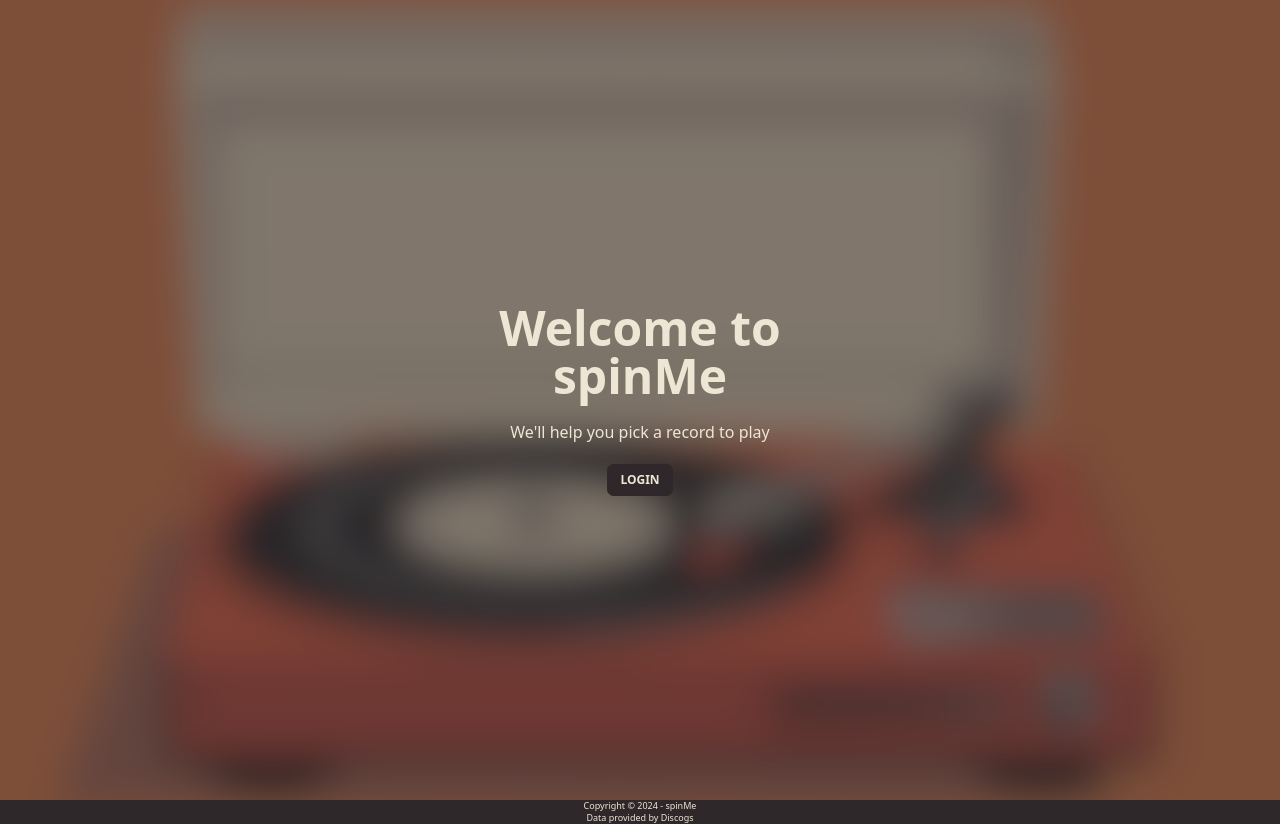
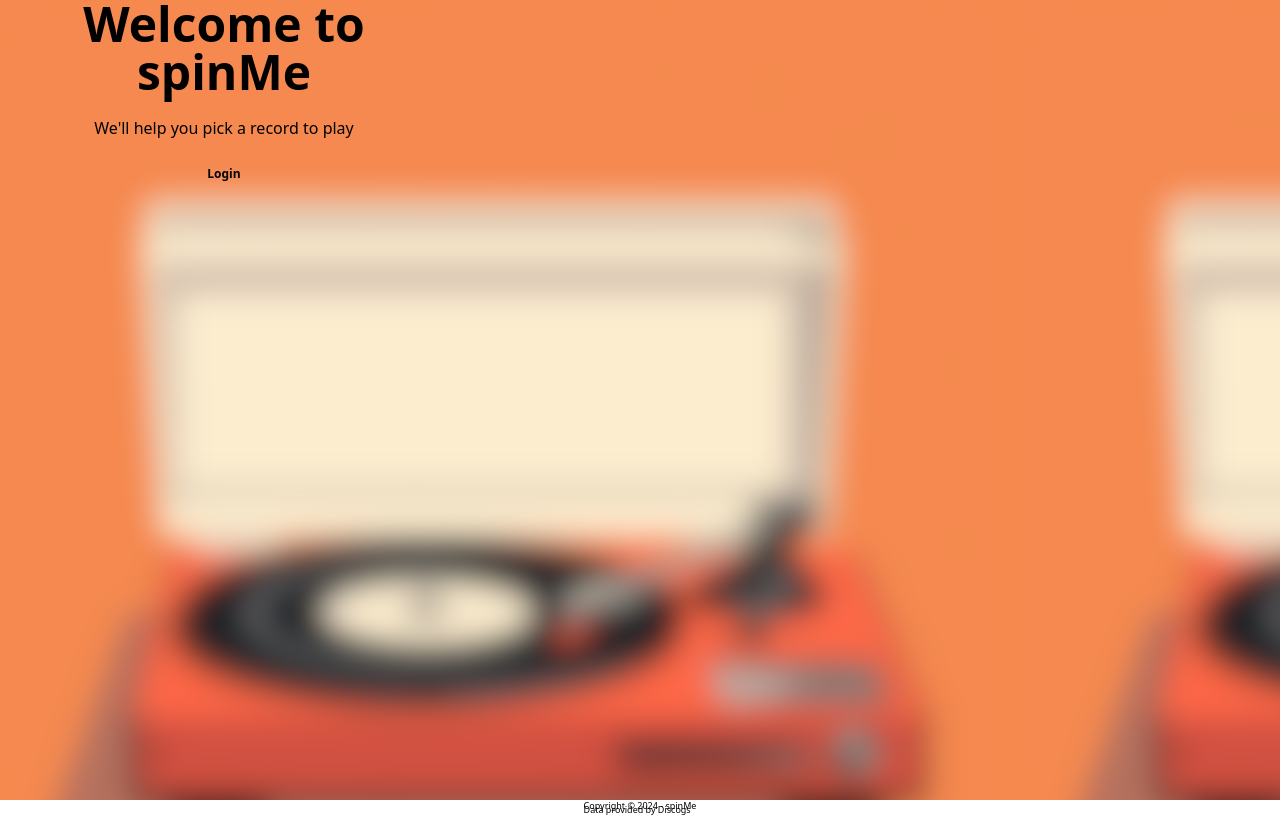
Before and after one commit to adarkknight/spinMe, a Next.js app: page / in a window 1280 px wide. Built offline with nearby package versions, Linux system fonts and the light colour scheme.

Commit message:
update config file

```diff
--- a/tailwind.config.ts
+++ b/tailwind.config.ts
@@ -13,13 +13,5 @@
       }
     },
   },
-  plugins: [
-    require('daisyui'),
-  ],
-  daisyui: {
-    themes: [
-      "retro",
-    ]
-  }
 }
 export default config
```
